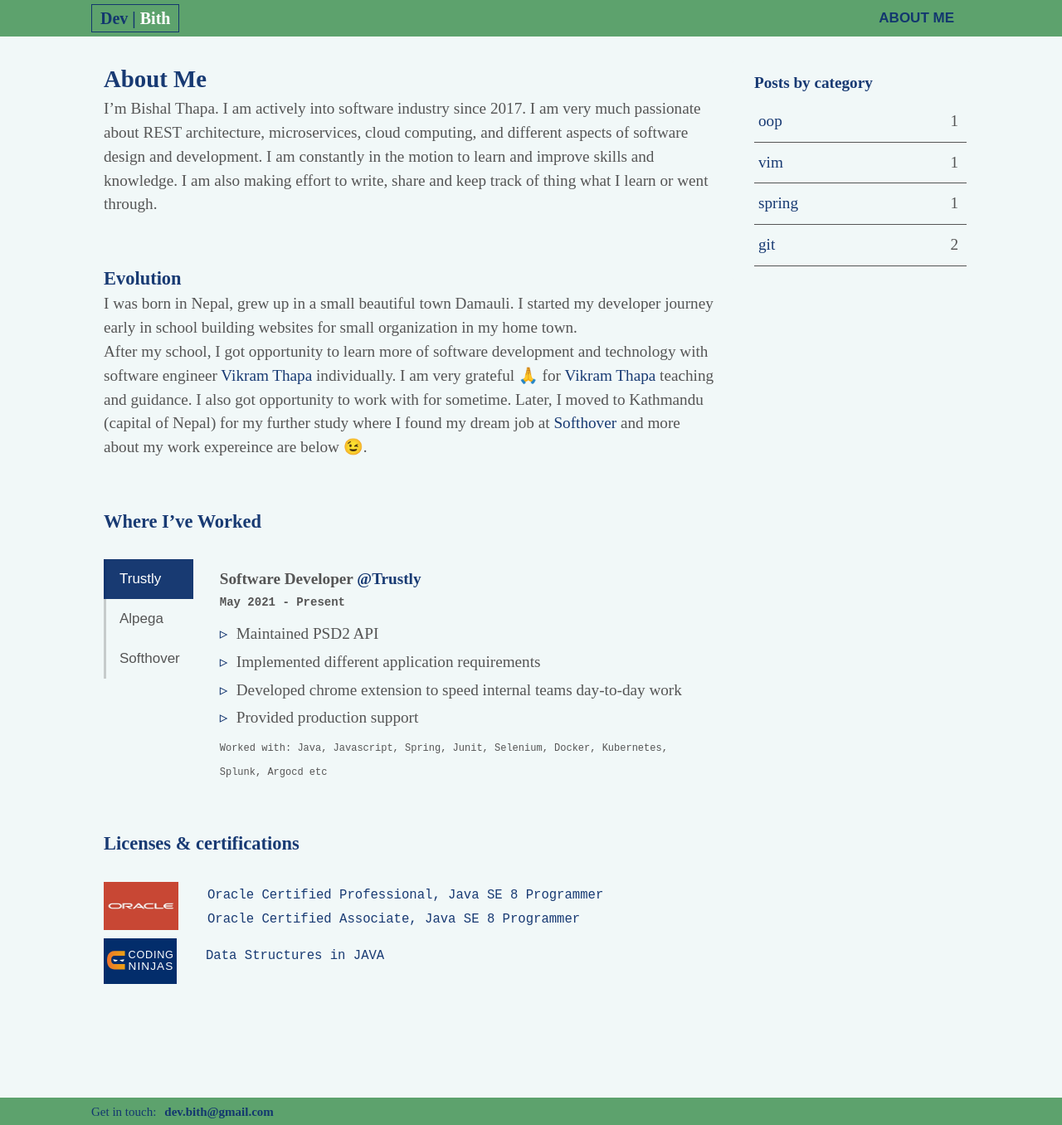
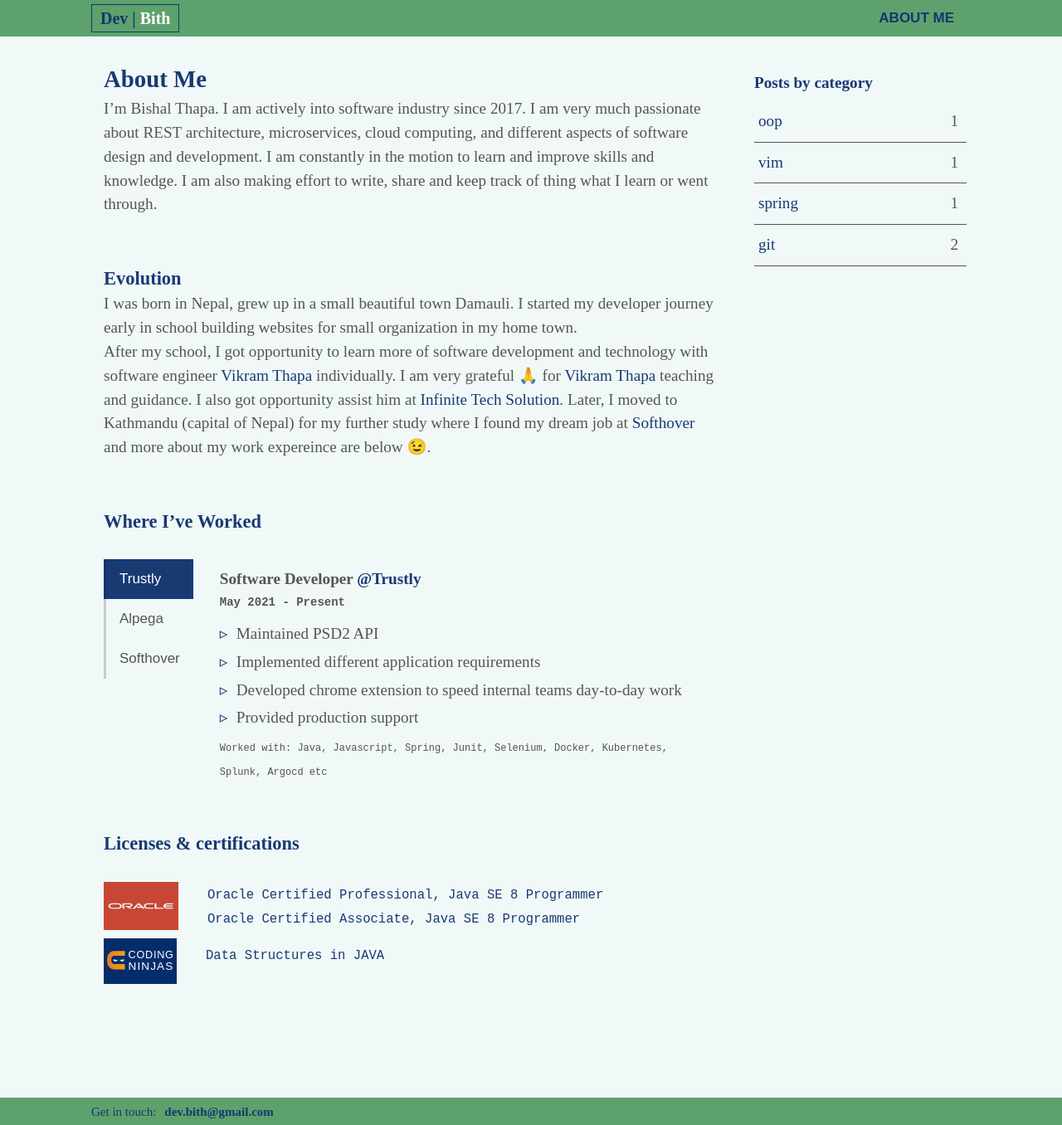
Before and after one commit to bishalthapa-x/bishalthapax.github.io, a Jekyll site: the page built from about.md, in a window 1280 px wide. Shown: the whole page at 83% size. Built offline with Jekyll 4.4.1, drawn with Linux system fonts in a browser that asks for light colours.

Commit message:
Update about.md

```diff
--- a/about.md
+++ b/about.md
@@ -14,7 +14,7 @@
 
 After my school, I got opportunity to learn more of software development and technology with
 software engineer [Vikram Thapa](https://www.linkedin.com/in/vikram-thapa-87677a191/) individually. I am very grateful 🙏
-for [Vikram Thapa](https://www.linkedin.com/in/vikram-thapa-87677a191/) teaching and guidance. I also got opportunity to work with for sometime. Later, I moved to Kathmandu (capital of Nepal) for my further study where I found my dream job at <a href="https://www.linkedin.com/company/softhover/about/">Softhover</a> and more about my work expereince are below 😉.
+for [Vikram Thapa](https://www.linkedin.com/in/vikram-thapa-87677a191/) teaching and guidance. I also got opportunity assist him at <a href="">Infinite Tech Solution</a>. Later, I moved to Kathmandu (capital of Nepal) for my further study where I found my dream job at <a href="https://www.linkedin.com/company/softhover/about/">Softhover</a> and more about my work expereince are below 😉.
 <br /><br /><br />
 
 ### Where I’ve Worked
```
